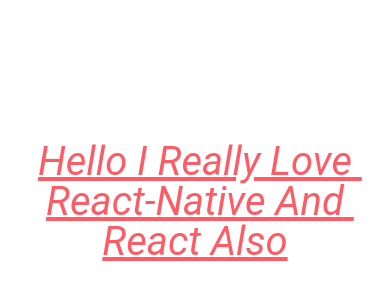
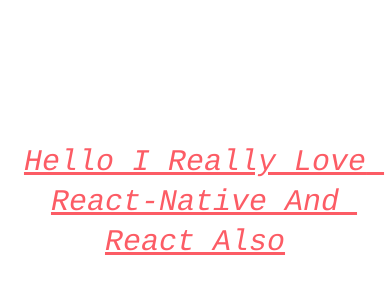
Before and after one commit to sameerasad/react-native-with-expo, a React Native app: screen / in a window 390 px wide. Shown: the part 220-520 px from the top of the page. Built offline with nearby package versions, Linux system fonts and the light colour scheme.

Commit message:
custom text component with encapsulated properties

```diff
--- a/app/TestText.js
+++ b/app/TestText.js
@@ -1,13 +1,14 @@
 import React from "react";
-import { Text, View, StyleSheet } from "react-native";
+import { View, StyleSheet } from "react-native";
+import AppText from "./screens/AppText";
 import colors from "./config/colors";
 
 export const TestText = () => {
   return (
     <View style={styles.container}>
-      <Text style={styles.text}>
+      <AppText style={styles.text}>
         hello i really love react-native and react also
-      </Text>
+      </AppText>
     </View>
   );
 };
@@ -23,5 +24,6 @@
     lineHeight: 40, //DISTANCE BETWEEN LINES
     textAlign: "center",
     fontSize: 40,
+    fontWeight: "600",
   },
 });
--- /dev/null
+++ b/app/screens/AppText.js
@@ -0,0 +1,20 @@
+import React from "react";
+import { Text, StyleSheet, Platform } from "react-native";
+import colors from "../config/colors";
+function AppText({ children }) {
+  return <Text style={styles.text}>{children}</Text>;
+}
+export default AppText;
+const styles = StyleSheet.create({
+  text: {
+    fontSize: 30,
+    fontStyle: "italic",
+    fontFamily: Platform.OS === "android" ? "Roboto" : "Courier",
+    textDecorationLine: "underline",
+    textTransform: "capitalize",
+    color: colors.primary,
+
+    lineHeight: 40, //DISTANCE BETWEEN LINES
+    textAlign: "center",
+  },
+});
```
